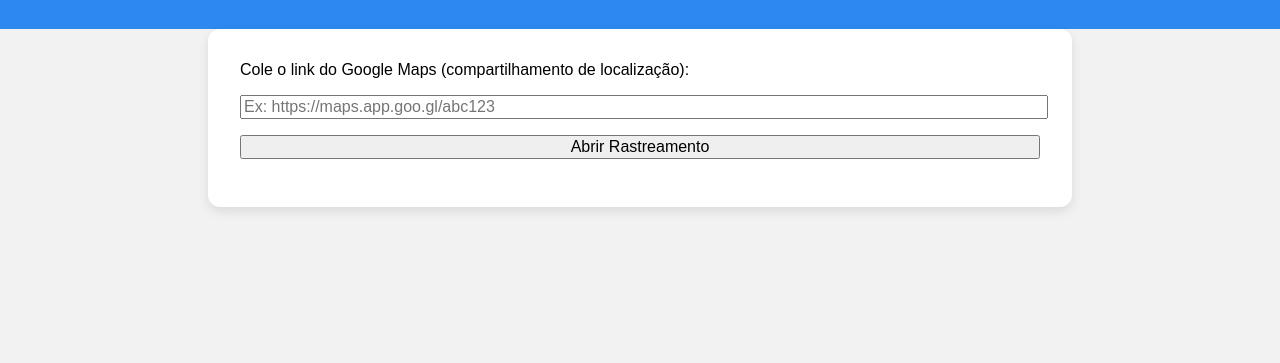
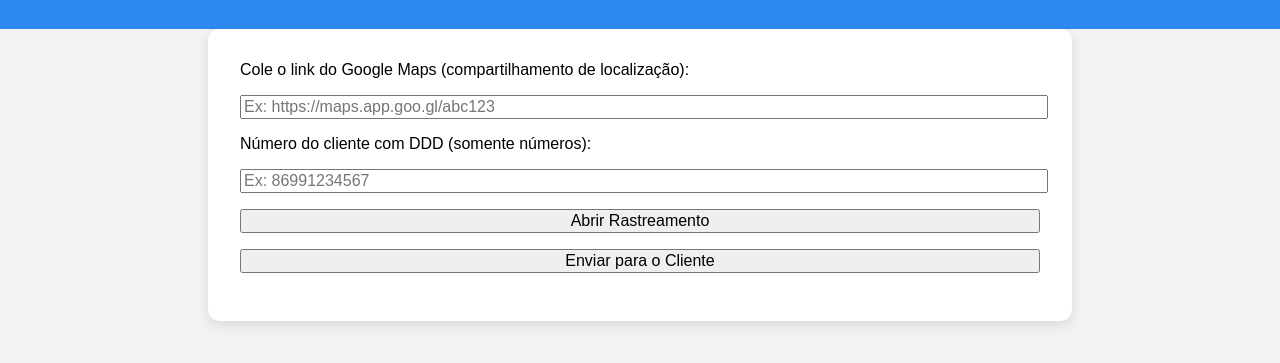
Before and after one commit to ruidegran/rastreamento, a plain HTML site: page index.html in a window 1280 px wide. Shown: the part 117-480 px from the top of the page. Drawn offline with Linux system fonts and the light colour scheme.

Commit message:
Update index.html

```diff
--- a/index.html
+++ b/index.html
@@ -56,7 +56,12 @@
   <main>
     <label for="link">Cole o link do Google Maps (compartilhamento de localização):</label>
     <input type="text" id="link" placeholder="Ex: https://maps.app.goo.gl/abc123">
+
+    <label for="numeroCliente">Número do cliente com DDD (somente números):</label>
+    <input type="text" id="numeroCliente" placeholder="Ex: 86991234567">
+
     <button onclick="mostrarMapa()">Abrir Rastreamento</button>
+    <button onclick="enviarParaCliente()">Enviar para o Cliente</button>
 
     <div id="status" class="status" style="display: none;">
       Motoboy em rota de entrega! Clique abaixo para acompanhar:
@@ -66,17 +71,35 @@
   </main>
 
   <script>
+    let linkFinal = '';
+
     function mostrarMapa() {
       const link = document.getElementById('link').value.trim();
       if (!link.startsWith('http')) {
         alert('Por favor, insira um link válido do Google Maps.');
         return;
       }
+      linkFinal = link;
       const linkHtml = `<a href="${link}" target="_blank">🔗 Abrir localização ao vivo</a>`;
       document.getElementById('linkGerado').innerHTML = linkHtml;
       document.getElementById('linkGerado').style.display = 'block';
       document.getElementById('status').style.display = 'block';
     }
+
+    function enviarParaCliente() {
+      const numero = document.getElementById('numeroCliente').value.trim();
+      if (!/^\d{10,11}$/.test(numero)) {
+        alert('Número inválido. Digite apenas os números com DDD.');
+        return;
+      }
+      if (!linkFinal) {
+        alert('Você precisa primeiro gerar o link do rastreamento.');
+        return;
+      }
+      const mensagem = `Sua entrega já está a caminho! Acompanhe aqui: ${encodeURIComponent(linkFinal)}`;
+      const urlWhats = `https://wa.me/55${numero}?text=${mensagem}`;
+      window.open(urlWhats, '_blank');
+    }
   </script>
 </body>
 </html>
```
